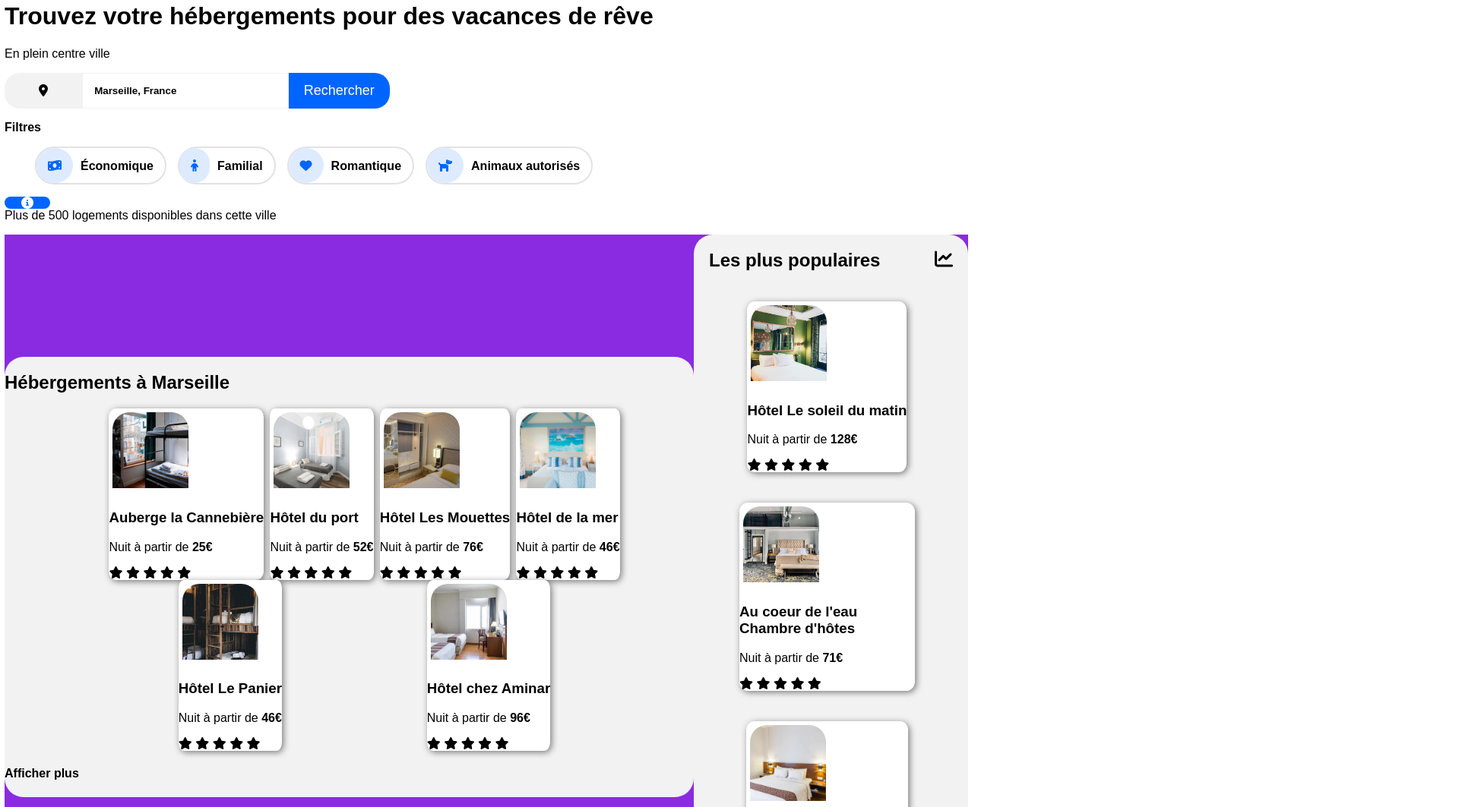
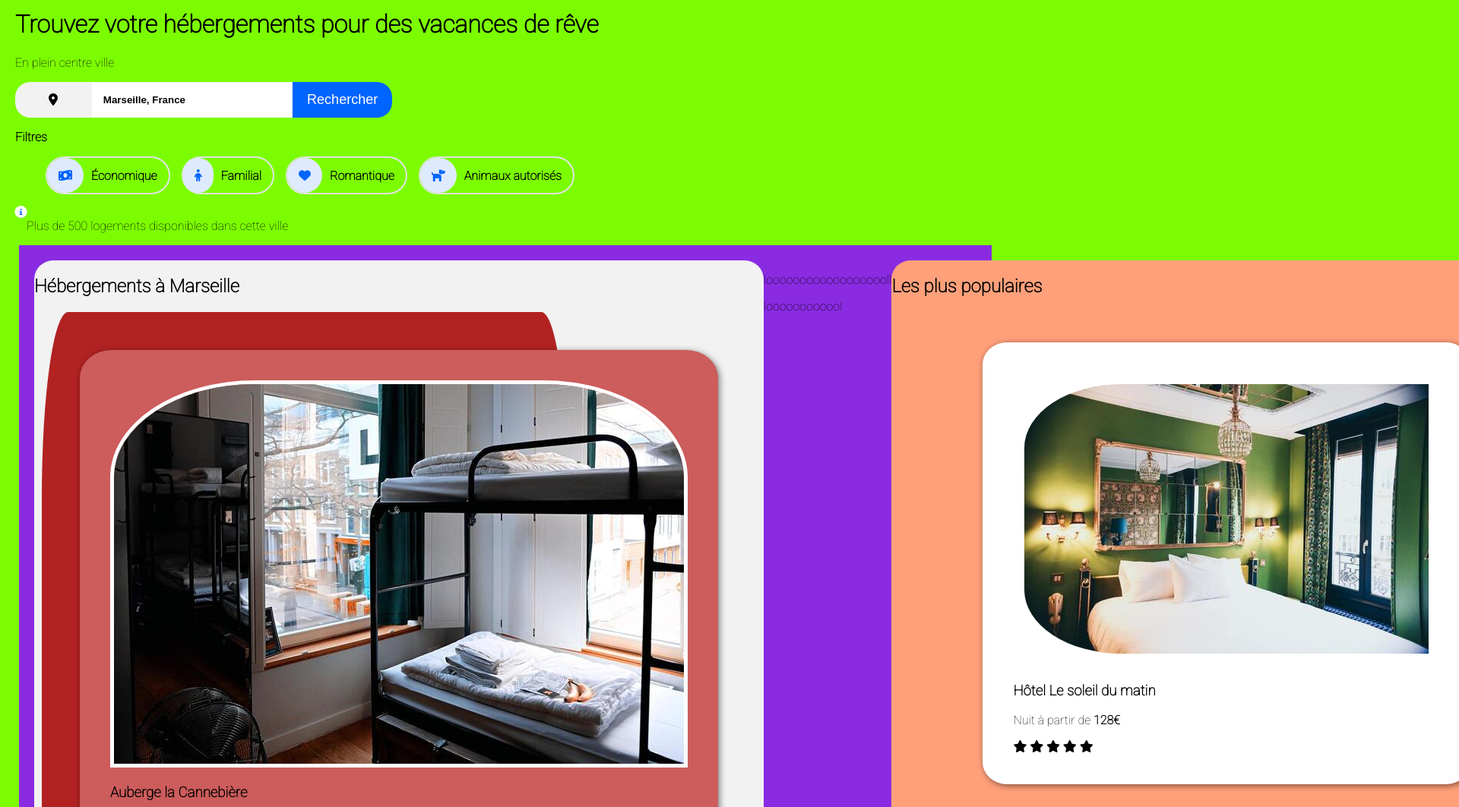
Before and after one commit to l0u1s-s3nn1n/LouisLeBail_2_25072021, a plain HTML site: page index.html in a window 1280 px wide. Shown: the part 93-1156 px from the top of the page at 76% size, 1920 px wide, since content can reach past the window. Drawn offline with Linux system fonts and the light colour scheme; a web font is replaced by a local one.

Commit message:
Placement des box : flexbox, margin, padding,

```diff
--- a/index.html
+++ b/index.html
@@ -5,7 +5,11 @@
     <meta charset="UTF-8">
     <meta http-equiv="X-UA-Compatible" content="IE=edge">
     <meta name="viewport" content="width=device-width, initial-scale=1.0">
+
     <link rel="stylesheet" href="style.css"/>
+    <link rel="preconnect" href="https://fonts.googleapis.com">
+    <link rel="preconnect" href="https://fonts.gstatic.com" crossorigin>
+    <link href="https://fonts.googleapis.com/css2?family=Roboto:wght@100&display=swap" rel="stylesheet">
     <script src="https://kit.fontawesome.com/9bbee46675.js" crossorigin="anonymous"></script>
     <title>Reservia</title>
 </head>
@@ -36,7 +40,7 @@
 <!--Search-->
 
 <div class="search">
-    <h1>Trouvez votre hébergements pour des vacances de rêve</h1>
+    <h1> <strong>Trouvez votre hébergements pour des vacances de rêve</strong></h1>
     <p>En plein centre ville</p>
     <form method="POST" action="#" id="search">
         <span class="icon_map">
@@ -60,8 +64,9 @@
     </ul>
 </div>
 
-    <p><span class="icon_info"><i class="fas fa-info-circle"></i></span>Plus de 500 logements disponibles dans cette ville</p>
-
+<div class="info">
+    <span class="icon_info"><i class="fas fa-info-circle"></i></span><p>Plus de 500 logements disponibles dans cette ville</p>
+</div>
 
 <!--Main_content-->
 
@@ -70,6 +75,7 @@
         <!--Accomodation-->
 
     <div class="accomodation_and_most_popular">
+        <!--A FAIRE : renommer le div "accomodation etle supprimer de section" -->
         <section id="accomodation">
 
             <h2 >Hébergements à Marseille</h2>
@@ -177,10 +183,9 @@
                 </li>
 
             </ul>
-            <h4>
-                <a href="#">Afficher plus</a></h4>
+            <h4><a href="#">Afficher plus</a></h4>
         </section>
-
+        <aside> <p>looooooooooooooooooll</p> loooooooooool</aside>
         <!--Most_popular-->
 
     <section id='most_popular'>
--- a/style.css
+++ b/style.css
@@ -1,7 +1,6 @@
 /* Police */
 @font-face {
-    font-family: "Raleway";
-    src: url(fonts/Raleway/static/Raleway-Regular.ttf);
+    font-family: 'Roboto', sans-serif;
 }
 /* Icons */
 .icon_map {
@@ -13,28 +12,32 @@ width: 40%;
   justify-content: center;
 }
 .icon_info {
-width: 60px;
+    width: 15px;
+    height: 15px;
   border-radius: 20px 20px 20px 20px;
   background-color: #0065ff;
   color: white;
   display: flex;
   align-items: center;
   justify-content: center;
-
 }
 
 /* Body */
 body {
-    font-family: "Raleway", sans-serif;
+    width: auto;
+    font-family: 'Roboto', sans-serif;
     color: black;
-    margin-top: 0px;
-    margin-left: 5px;
-    margin-right: 5px;
-    margin-bottom: 0px;
-    padding-left: 1px;
-    padding-right: 1px;
-    padding-top: 0px;
+    background-color: lawngreen;
+    padding: 10px 10px 0px 10px;
+    margin: 0px 10px 0px 10px;
 }
+
+
+
+h1, h2 {
+    font-weight: bold, normal;
+}
+
 ul {
     list-style-type: none;
     }
@@ -44,7 +47,7 @@ a {
 }
 /* Header*/
 header {
-    width: 100%;
+    max-width: 100%;
 }
 .registration {
     color: #0065FC;
@@ -76,6 +79,7 @@ nav li {
 
 /* Search */
 .search form {
+    max-width: 100%;
     border: #F2F2F2;
     width: 40%;
     display: flex;
@@ -100,17 +104,24 @@ nav li {
     justify-content: center;
     align-items: center;
 }
+.research_information {
+    display: flex;
+    align-items: center;
+    margin-bottom: 50px;
+}
+
 /* Filters */
+
 .filters p{
     font-weight: 700
 }
 
-.filters_list{
+.filters_list {
     display: flex;
     list-style: none;
 }
 
-.filters_list i{
+.filters_list i {
     padding: 15px;
     color: #0065FC;
     background-color: #DEEBFF;
@@ -119,7 +130,7 @@ nav li {
     margin-right: 10px;
 }
 
-.filters_list li{
+.filters_list li {
     font-weight: 600;
     border: solid 2px #e2e2e2;
     border-radius: 25px;
@@ -127,99 +138,94 @@ nav li {
     margin-right: 15px;
 }
 
-.filters_list li:hover{
+.filters_list li:hover {
     color: #0065FC;
     border: solid 2px #0065FC;
     cursor: pointer;
     transition: ease 0.3s;
 }
+.info {
+    display: flex;
+}
 
-.research_information{
-    display: flex;
-    align-items: center;
-    margin-bottom: 50px;
-}
 /* Main_content */
+
 section {
+    max-width: 100%;
     background-color: #F2F2F2;
     border-radius: 25px;
-    margin: auto;
-    padding: auto;
+    margin: 10px, 10px, 10px, 10px;
 }
 .accomodation_and_most_popular {
-  display: flex;
-  justify-content:space-between;
-  background-color: blueviolet;;
+    width: 100%;
+    max-height: 100%;
+    display: flex;
+    margin: 0px 5px 0px 5px;
+    padding: 20px;
+    background-color: blueviolet;
 }
 /* Accomodation */
 #Accomodation {
-    border: solid white 5px;
-    display: flex;
-    border-top-left-radius: 5%;
-    border-top-right-radius: 5%;
-    margin-left: 10px;
-    margin-right: 10px;
-    padding-left: 100px;
-    padding-right: 100px;
+    background-color: forestgreen;
 }
 .Accomodation_bloc {
-    margin: auto;
-    padding: auto;
+    background-color: firebrick;
+    width: 70%;
     height: 100%;
-    width: 75%;
     display: flex;
     justify-content: space-between;
     flex-wrap: wrap;
-    max-width: 75%;
     border-radius: 5%;
+    padding: 10px 10px 0px 10px;
+    margin: 0px 10px 0px 10px;
 }
 .Accomodation_bloc1 {
-    margin: auto;
-    padding: auto;
+    display:flex;
+    justify-content: space-between;
+    background-color: indianred;
     box-shadow: 2px 2px 8px rgba(0, 0, 0, 0.5);
-    background: white;
     border-radius: 5%;
+    margin: 40px;
+    padding: 40px;
+
 }
 .Accomodation_bloc2 {
-    margin: auto;
-    padding: auto;
     box-shadow: 2px 2px 8px rgba(0, 0, 0, 0.5);
-    background: white;
     border-radius: 5%;
+    margin: 40px;
+    padding: 40px;
+    background-color: indianred;
 }
 .Accomodation_bloc3 {
-    margin: auto;
-    padding: auto;
     box-shadow: 2px 2px 8px rgba(0, 0, 0, 0.5);
-    background: white;
+    background-color: indianred;
     border-radius: 5%;
+    margin: 40px;
+    padding: 40px;
 }
 .Accomodation_bloc4 {
-    margin: auto;
-    padding: auto;
     box-shadow: 2px 2px 8px rgba(0, 0, 0, 0.5);
-    background: white;
     border-radius: 5%;
+    margin: 40px;
+    padding: 40px;
+    background-color: indianred;
 }
 .Accomodation_bloc5 {
-    margin: auto;
-    padding: auto;
     box-shadow: 2px 2px 8px rgba(0, 0, 0, 0.5);
-    background: white;
     border-radius: 5%;
+    margin: 40px;
+    padding: 40px;
+    background-color: indianred;
 }
 .Accomodation_bloc6 {
-    object-fit: cover;
-    margin: auto;
-    padding: auto;
     box-shadow: 2px 2px 8px rgba(0, 0, 0, 0.5);
-    background: white;
     border-radius: 5%;
+    background-color: indianred;
+    margin: 40px;
+    padding: 40px;
 }
 .accomodation_images {
     object-fit: cover;
-    width: 100px;
-    height: 100px;
     border: solid white 5px;
     border-top-left-radius: 25%;
     border-top-right-radius: 25%;
@@ -227,54 +233,56 @@ section {
 /* Most_popular */
 #most_popular {
     max-width: 100%;
-    height: 100%;
-    background-color:#F2F2F2;
+    max-height: 100%;
+    background-color:lightsalmon;
     max-width: 15;
+    padding-right: 20px
 }
 .most_popular_h2 {
-    margin: 20px;
+    font-weight: bold;
     display: flex;
     justify-content: space-between;
 }
 .most_popular_bloc {
+    width: 100%;
+    height: 100%;
     display: flex;
     flex-direction: column;
     align-items: center;
-    max-width: 75%;
     border-radius: 5%;
+    padding-right: 20px;
+    margin: 20px 20px 20px 0px;
 }
+
 
 .most_popular_images {
     object-fit: cover;
-    width: 100px;
-    height: 100px;
     border: solid white 5px;
     border-top-left-radius: 25%;
-    border-top-right-radius: 25%;
+    border-bottom-left-radius: 25%;
+    margin: 5px;
+    padding: 5px;
 }
 .most_popular_bloc1 {
-    display: flex;
-    margin: 20px;
-    padding: auto;
     box-shadow: 2px 2px 8px rgba(0, 0, 0, 0.5);
     background: white;
     border-radius: 5%;
+    margin: 40px;
+    padding: 40px;
 }
 .most_popular_bloc2 {
-    display: flex;
-    margin: 20px;
-    padding: auto;
     box-shadow: 2px 2px 8px rgba(0, 0, 0, 0.5);
     background: white;
     border-radius: 5%;
+    margin: 40px;
+    padding: 40px;
 }
 .most_popular_bloc3 {
-    display: flex;
-    margin: 20px;
-    padding: auto;
     box-shadow: 2px 2px 8px rgba(0, 0, 0, 0.5);
     background: white;
     border-radius: 5%;
+    margin: 40px;
+    padding: 40px;
 }
 
 
@@ -285,9 +293,8 @@ section {
     background-color: white;
 }
 .activities_images {
-    max-width: 25%;
-    width: 100px;
-    height: 100px;
+    object-fit: cover;
+    border: solid white 5px;
     border-top-left-radius: 25%;
     border-top-right-radius: 25%;
 }
```
